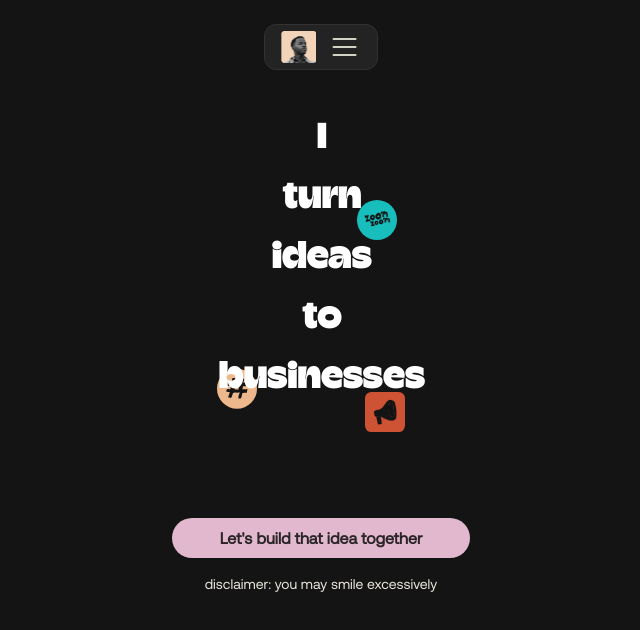
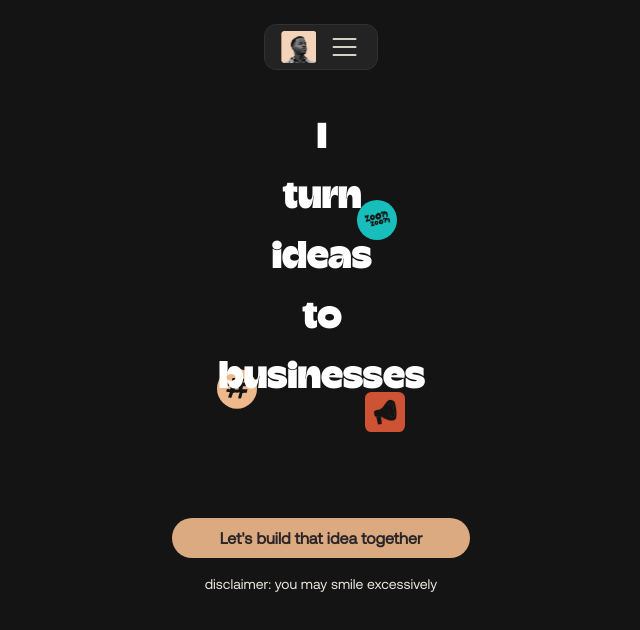
Before and after one commit to ebubesunday16/The-Software-Engineer-You-Wished-You-Hired, a Next.js app: page / in a window 1280 px wide. Shown: the top 630 px of the page, without its empty margins (319-959 px from the left). Built offline with nearby package versions, Linux system fonts and the light colour scheme.

Commit message:
tweak 4.4

```diff
--- a/component/LandingPage/Introduction.tsx
+++ b/component/LandingPage/Introduction.tsx
@@ -38,6 +38,7 @@ const Introduction = () => {
       opacity: 1,
       transition: {
         staggerChildren: 0.01,
+        delayChildren: 0.3
       }
     }
   }
@@ -48,7 +49,7 @@ const Introduction = () => {
       opacity: 1,
       transition: {
         staggerChildren: 0.05,
-        delayChildren: 0.1 + (words.length * 0.06)
+        delayChildren: 0.4 + (words.length * 0.06)
       }
     }
   }
--- a/component/LandingPage/ZoomZoom.tsx
+++ b/component/LandingPage/ZoomZoom.tsx
@@ -183,7 +183,7 @@ const ZoomZoom = () => {
           }}
           >
 
-            <button className='bg-[#f3c7de] rounded-[37px] self-center px-12 py-2'>
+            <button className='bg-[#EDB88B] rounded-[37px] self-center px-12 py-2'>
               <span className='text-[#2E282A] font-bold'>Let's build that idea together</span>
             </button>
             <p className='text-brand-white text-center text-sm'>disclaimer: you may smile excessively</p>
```
